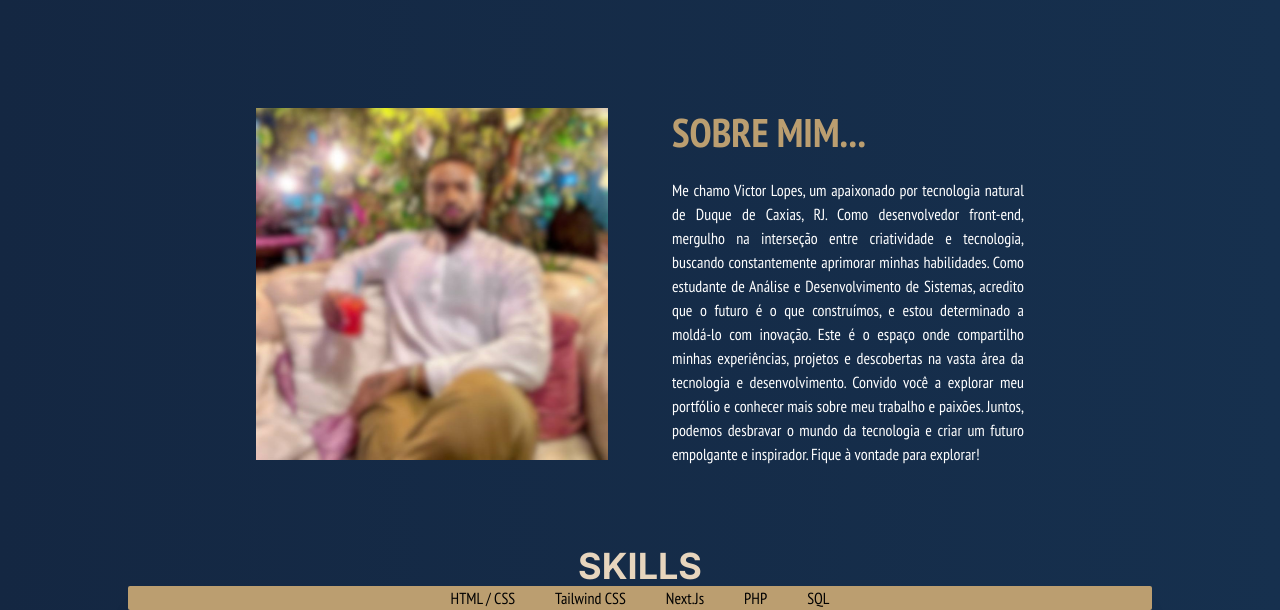
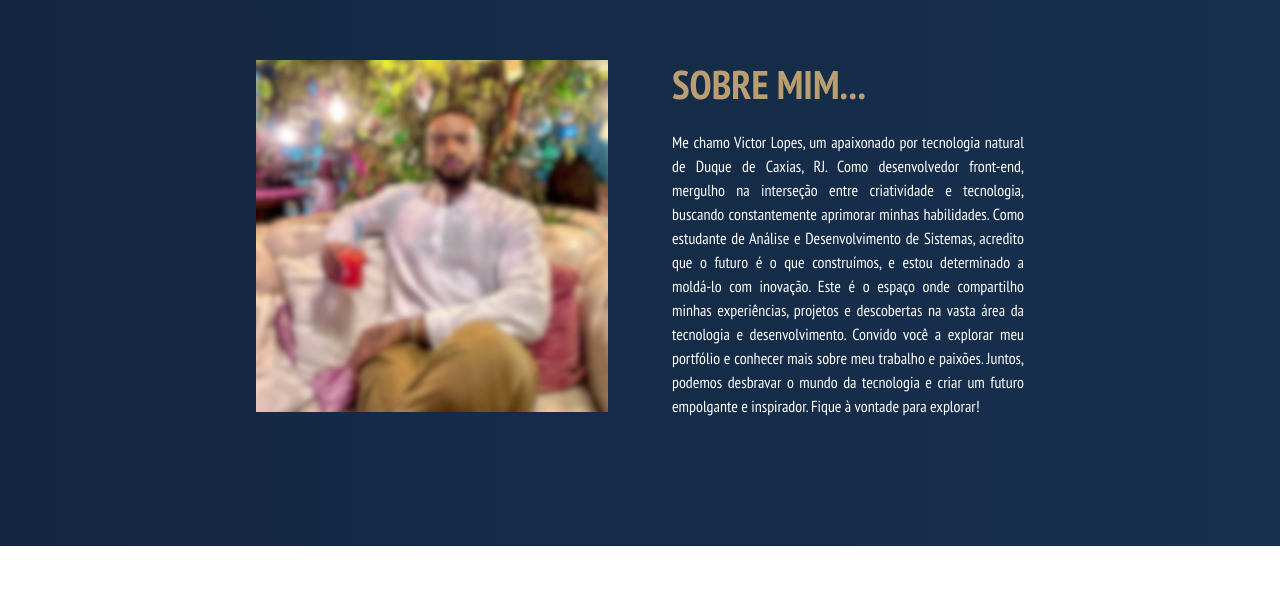
Before and after one commit to VictorLopesz/Portf-lio, a Next.js app: page / in a window 1280 px wide. Shown: the part 758-1368 px from the top of the page. After the commit the page ends 1304 px from the top, so only its background shows below. Built offline with nearby package versions, Linux system fonts and the light colour scheme.

Commit message:
começando página skills do zero

```diff
--- a/src/components/AboutMe/index.tsx
+++ b/src/components/AboutMe/index.tsx
@@ -31,6 +31,8 @@ function AboutMe() {
           </p>
         </div>
       </div>
+      <br/>
+      <br/>
     </section>
   )
 }
--- a/src/components/Skills/index.tsx
+++ b/src/components/Skills/index.tsx
@@ -12,35 +12,7 @@ export default function Skills() {
   return (
     <>
       <div>
-      <h1
-      className="uppercase font-sansarrow
-      flex items-center font-bold justify-center
-      text-4xl text-[#e7d5bd]">
-        skills
-      </h1>
-      </div>
-    <div className="flex items-center justify-center">
-    <div className="
-    bg-[#BB9E70] w-[80%] h-[80%] rounded-sm
-    backdrop-blur-sm shadow-xl flex items-center justify-center
 
-    ">
-      <div
-      className="
-      flex items-center justify-between space-x-10
-       text-black font-sansnarrow
-       ">
-          <span>HTML / CSS</span>
-
-          <span>Tailwind CSS</span>
-
-          <span>Next.Js</span>
-
-          <span>PHP</span>
-
-          <span>SQL</span>
-      </div>
-    </div>
     </div>
     </>
   )
--- a/src/components/Welcome/index.tsx
+++ b/src/components/Welcome/index.tsx
@@ -154,8 +154,6 @@ const Welcome = () => {
 
             </div>
             <br />
-            <br />
-            <br />
         </>
     )
 };
```
